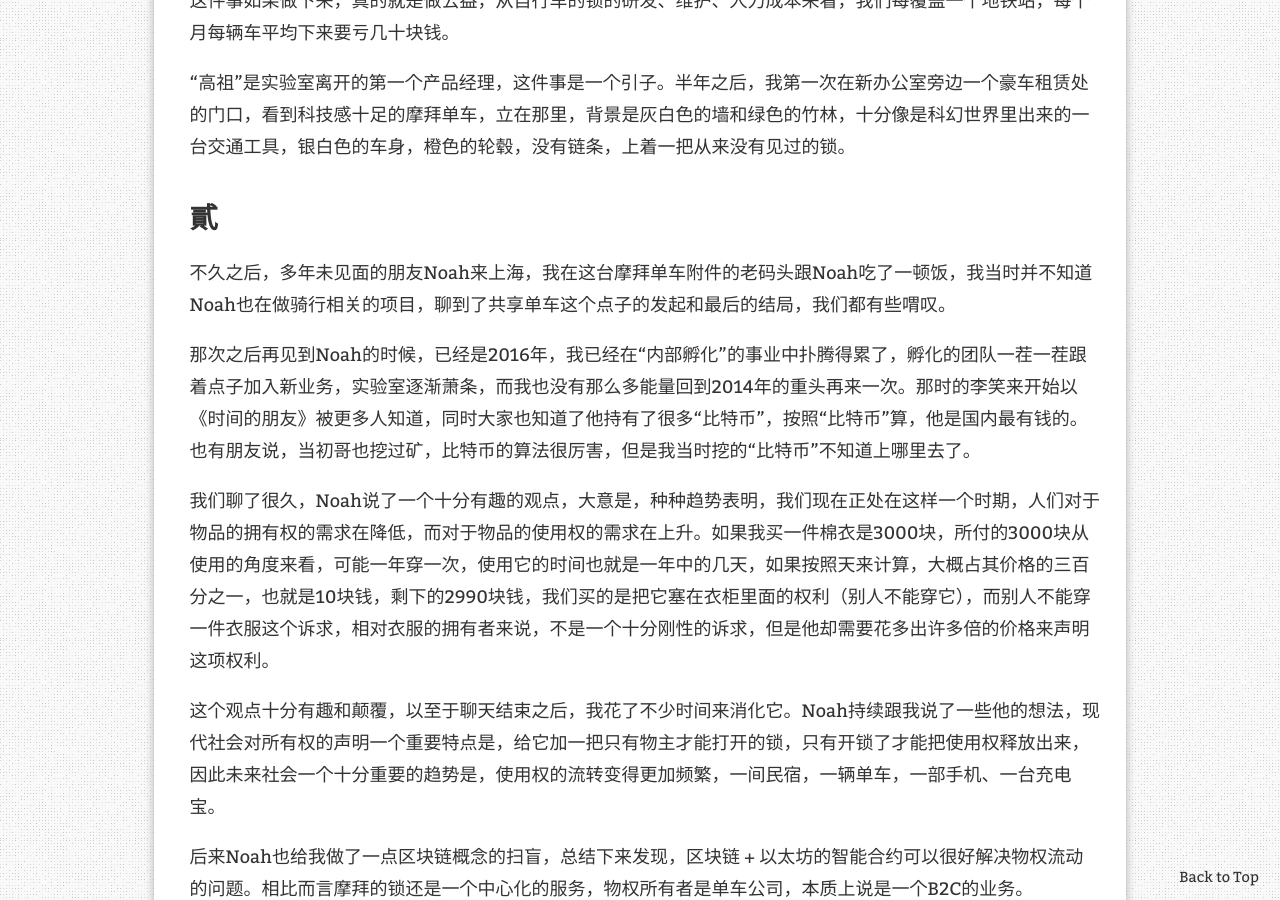
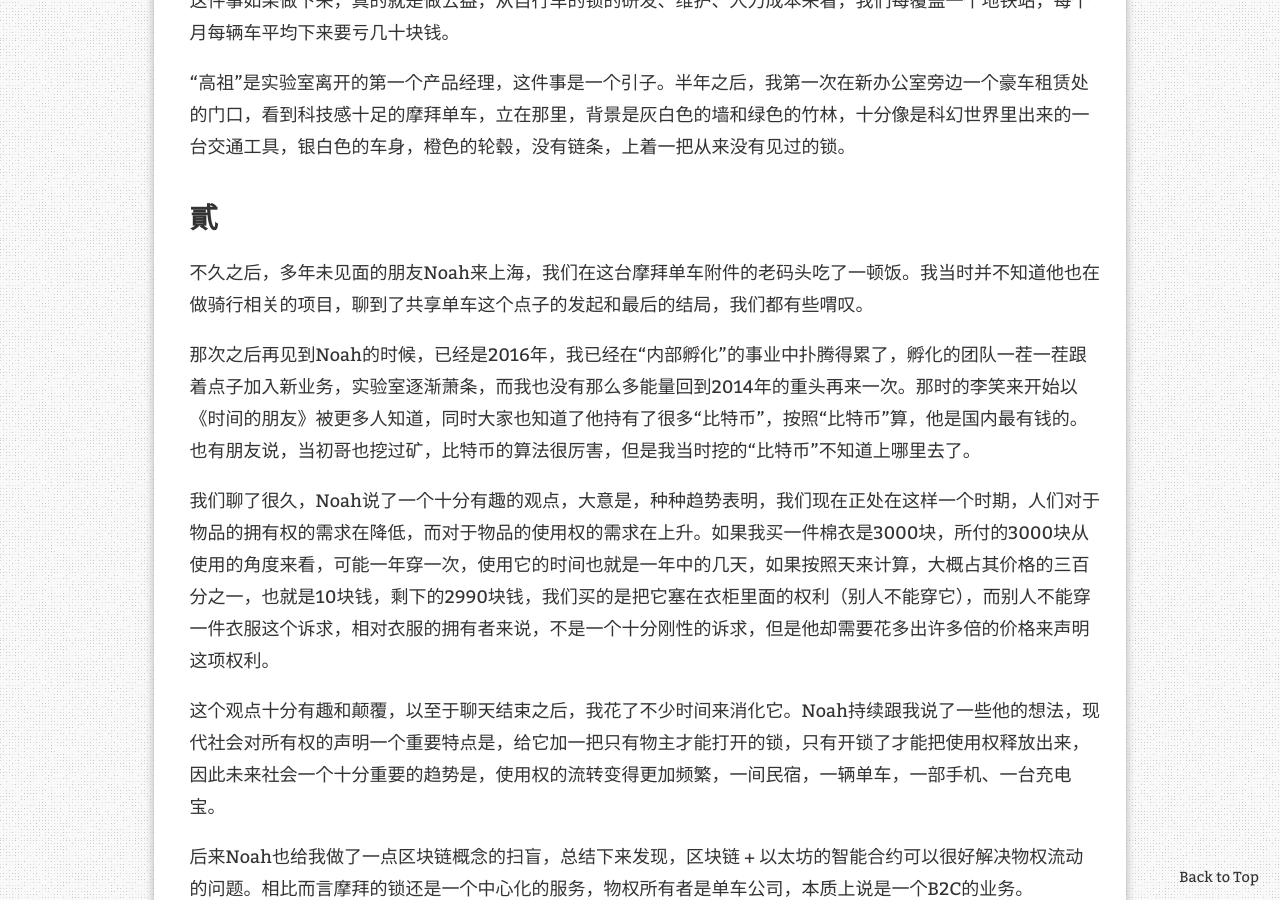
Before and after one commit to qinwenshi/sh, a Jekyll site: the page built from _posts/2019-10-28-inevitable-my-internert-experience-2014-2017.md, in a window 1280 px wide and 900 px high, scrolled down 1160 px. Built offline with Jekyll 4.4.1, drawn with Linux system fonts in a browser that asks for light colours; nearby versions of some CDN libraries; comment, search, counter and statistics services are not loaded.

Commit message:
Fixed typo

```diff
--- a/_posts/2019-10-28-inevitable-my-internert-experience-2014-2017.md
+++ b/_posts/2019-10-28-inevitable-my-internert-experience-2014-2017.md
@@ -29,7 +29,7 @@ redirect_from:
 
 ## 貳
 
-不久之后，多年未见面的朋友Noah来上海，我在这台摩拜单车附件的老码头跟Noah吃了一顿饭，我当时并不知道Noah也在做骑行相关的项目，聊到了共享单车这个点子的发起和最后的结局，我们都有些喟叹。
+不久之后，多年未见面的朋友Noah来上海，我们在这台摩拜单车附件的老码头吃了一顿饭。我当时并不知道他也在做骑行相关的项目，聊到了共享单车这个点子的发起和最后的结局，我们都有些喟叹。
 
 那次之后再见到Noah的时候，已经是2016年，我已经在“内部孵化”的事业中扑腾得累了，孵化的团队一茬一茬跟着点子加入新业务，实验室逐渐萧条，而我也没有那么多能量回到2014年的重头再来一次。那时的李笑来开始以《时间的朋友》被更多人知道，同时大家也知道了他持有了很多“比特币”，按照“比特币”算，他是国内最有钱的。也有朋友说，当初哥也挖过矿，比特币的算法很厉害，但是我当时挖的“比特币”不知道上哪里去了。
 
```
